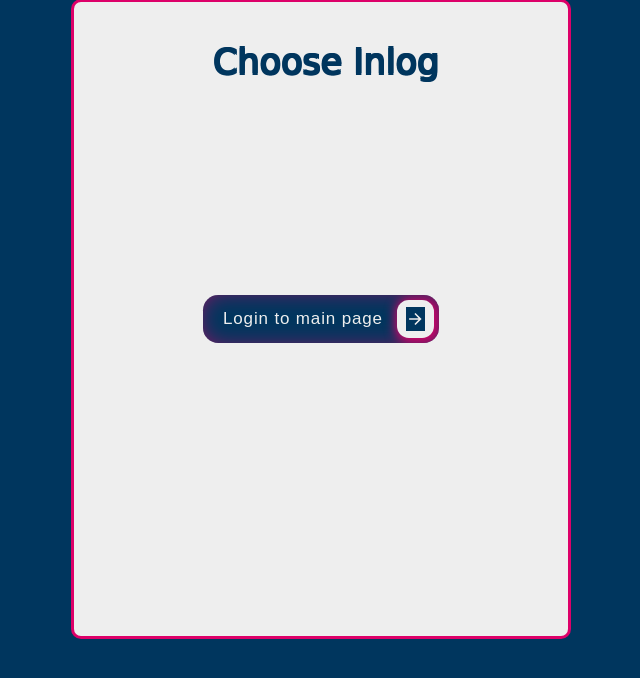
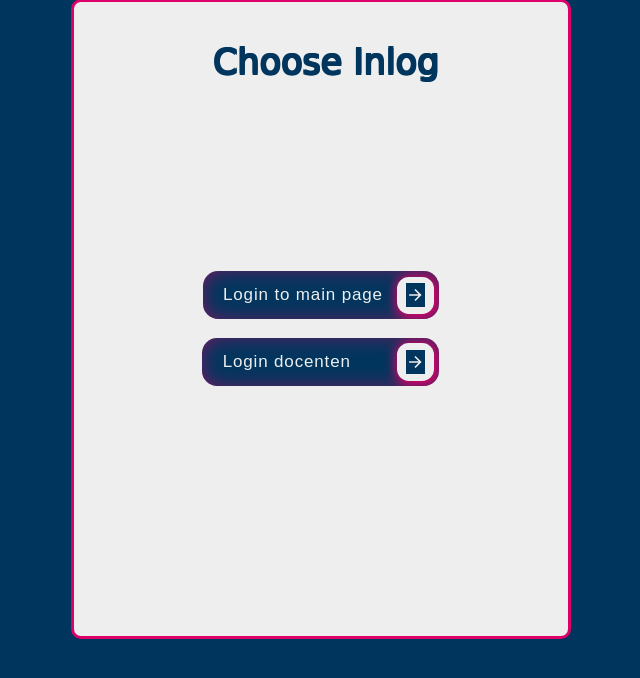
Before and after one commit to SefvandenHeurik/API-systeem, a PHP site: page /chooseinlog.html in a window 1280 px wide. Shown: the part 65-743 px from the top of the page, without its empty margins (326-966 px from the left). Run offline with PHP 8.4, Linux system fonts and the light colour scheme.

Commit message:
extra button

```diff
--- a/chooseinlog.html
+++ b/chooseinlog.html
@@ -12,8 +12,25 @@
     <div class="containerchooseinlog">
         <div><p>Choose Inlog</p></div>
 
-        <button class="MainpageButton">
+        <button class="MainpageButton1">
             Login to main page
+            <div class="icon">
+              <svg
+                height="24"
+                width="24"
+                viewBox="0 0 24 24"
+                xmlns="http://www.w3.org/2000/svg"
+              >
+                <path d="M0 0h24v24H0z" fill="none"></path>
+                <path
+                  d="M16.172 11l-5.364-5.364 1.414-1.414L20 12l-7.778 7.778-1.414-1.414L16.172 13H4v-2z"
+                  fill="currentColor"
+                ></path>
+              </svg>
+            </div>
+          </button>
+          <button class="MainpageButton2">
+            Login docenten
             <div class="icon">
               <svg
                 height="24"
--- a/forgetpassword.html
+++ b/forgetpassword.html
@@ -15,7 +15,7 @@
             <input placeholder="Your e-mail" class="subscribe-input" name="email" type="email">
         </div>
         <div class="changepassword">
-            <input placeholder="Your password" class="subscribe-input" name="password" type="password">
+            <input placeholder="New password" class="subscribe-input" name="password" type="password">
         </div>
         <div class="repeatpassword">
             <input placeholder="Repeat password " class="subscribe-input" name="repeat" type="repeat">
--- a/style.css
+++ b/style.css
@@ -546,7 +546,7 @@
   right: 26%;
 }
 
-.MainpageButton {
+.MainpageButton1 {
   background: #00365E;
   color: #EEEEEE;
   font-family: inherit;
@@ -567,7 +567,7 @@
   cursor: pointer;
 }
 
-.MainpageButton .icon {
+.MainpageButton1 .icon {
   background: #EEEEEE;
   margin-left: 1em;
   position: absolute;
@@ -582,20 +582,76 @@
   transition: all 0.3s;
 }
 
-.MainpageButton:hover .icon {
+.MainpageButton1:hover .icon {
   width: calc(100% - 0.6em);
 }
 
-.MainpageButton .icon svg {
+.MainpageButton1 .icon svg {
   width: 1.1em;
   transition: transform 0.3s;
   color: #EEEEEE;
 }
 
-.MainpageButton:hover .icon svg {
+.MainpageButton1:hover .icon svg {
   transform: translateX(0.1em);
 }
 
-.MainpageButton:active .icon {
+.MainpageButton1:active .icon {
   transform: scale(0.95);
 }
+
+.MainpageButton2 {
+  background: #00365E;
+  color: #EEEEEE;
+  font-family: inherit;
+  padding: 0.35em;
+  padding-left: 1.2em;
+  font-size: 17px;
+  font-weight: 500;
+  border-radius: 0.9em;
+  border: none;
+  letter-spacing: 0.05em;
+  display: flex;
+  align-items: center;
+  box-shadow: inset 0 0 1.6em -0.6em #DD0069;
+  overflow: hidden;
+  position: relative;
+  height: 2.8em;
+  padding-right: 3.3em;
+  cursor: pointer;
+  width: 48%;
+  top: 3%;
+}
+
+.MainpageButton2 .icon {
+  background: #EEEEEE;
+  margin-left: 1em;
+  position: absolute;
+  display: flex;
+  align-items: center;
+  justify-content: center;
+  height: 2.2em;
+  width: 2.2em;
+  border-radius: 0.7em;
+  box-shadow: 0.1em 0.1em 0.6em 0.2em #DD0069;
+  right: 0.3em;
+  transition: all 0.3s;
+}
+
+.MainpageButton2:hover .icon {
+  width: calc(100% - 0.6em);
+}
+
+.MainpageButton2 .icon svg {
+  width: 1.1em;
+  transition: transform 0.3s;
+  color: #EEEEEE;
+}
+
+.MainpageButton2:hover .icon svg {
+  transform: translateX(0.1em);
+}
+
+.MainpageButton2:active .icon {
+  transform: scale(0.95);
+}
```
